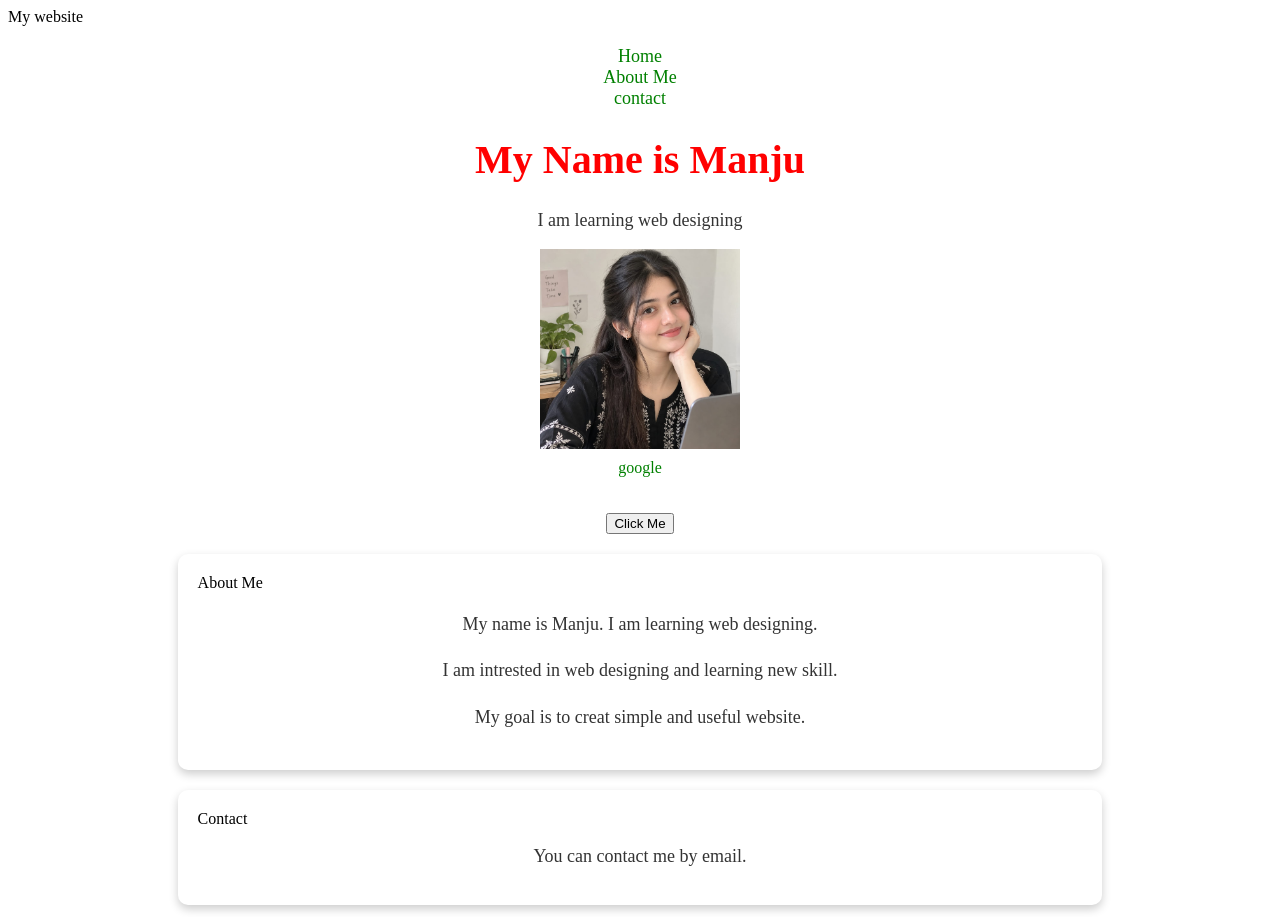
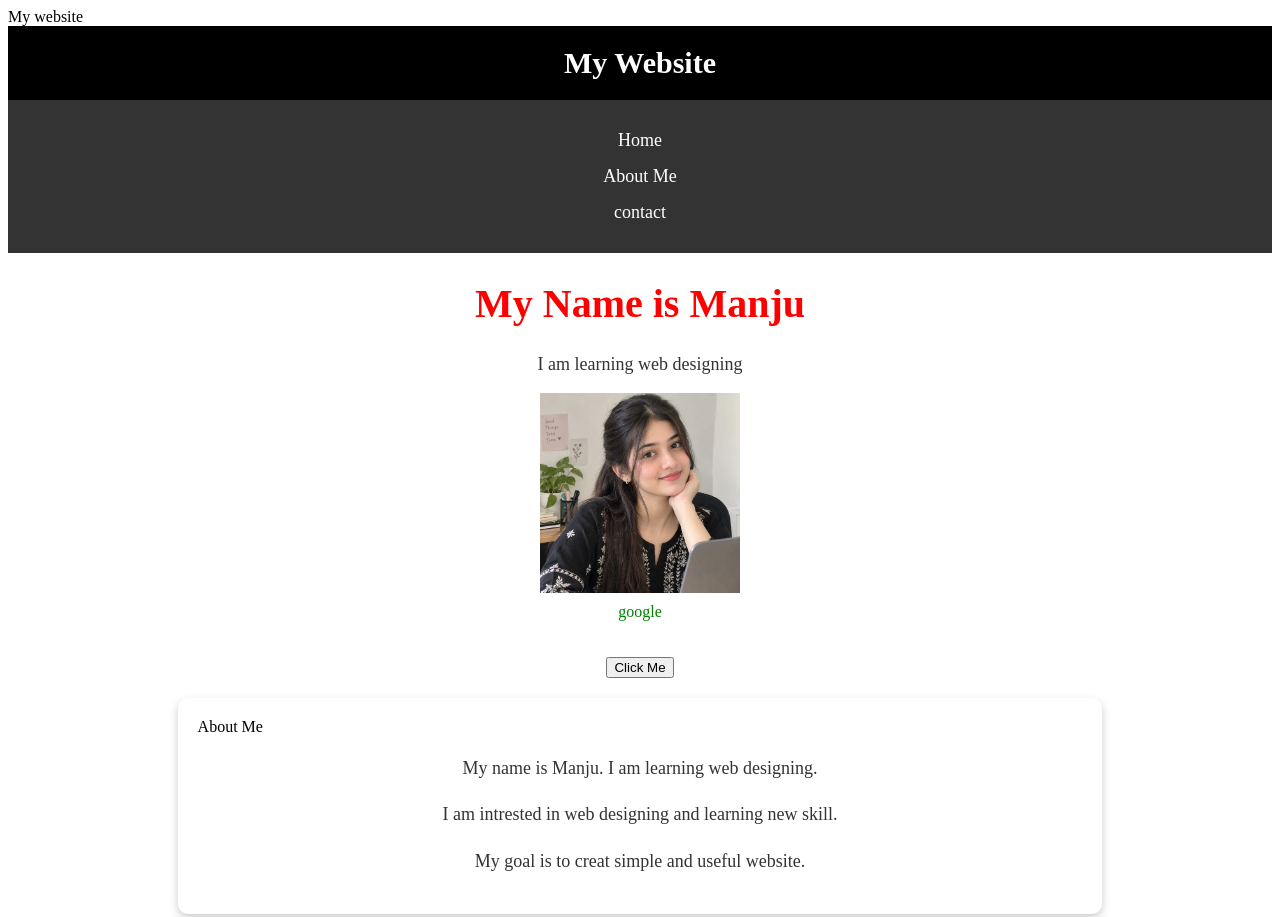
Before and after one commit to Manju550/my-website, a plain HTML site: page index.html in a window 1280 px wide. Shown: the top 917 px of the page. Drawn offline with Linux system fonts and the light colour scheme; files whose address does not match are found by name.

Commit message:
Add files via upload

```diff
--- a/index.html
+++ b/index.html
@@ -8,6 +8,8 @@
               color: red;
               font-size:40px;
               text-align: center;
+              margin-button: 10px;
+
            }
            p{
              color: #333;
@@ -71,17 +73,35 @@
                box-shadow: 0 4px 10px
                rgba(0,0,0,0.2);
            }
+         header {
+             background-color: black;
+             color: white;
+             padding: 20px;
+         }
+         header h2 {
+              margin: 0;
+              font-size: 30px;
+         }
+
           nav{
-              margin: 20px;
+              background-color: #333;
+              padding: 15px;
+              margin: o;
            }
           nav a {
-              margin: 0 10px;
+              color: white;
+              margin: 15px;
               font-size: 18px;
+              text-decoration: none;
            }
 
 </style>
 </head>
 <body>
+    <header>
+          <h2>My Website</h2>
+          </header>
+
     <nav>
       <a href="#">Home</a>
       <a href="#about">About Me</a>
@@ -89,7 +109,8 @@
     </nav>
       <h1> My Name is Manju </h1>
       <p> I am learning web designing </p>
-     <img src="myphoto.jpg" alt="My Photo" width="200">
+     <img
+     src="file:///c:/users/pc/Desktop/My%20website/myphoto.jpg" alt="My Photo">
       <a href="//www.google.com">google</a>
       <br><br>
       <div style="text-align: center;">
```
